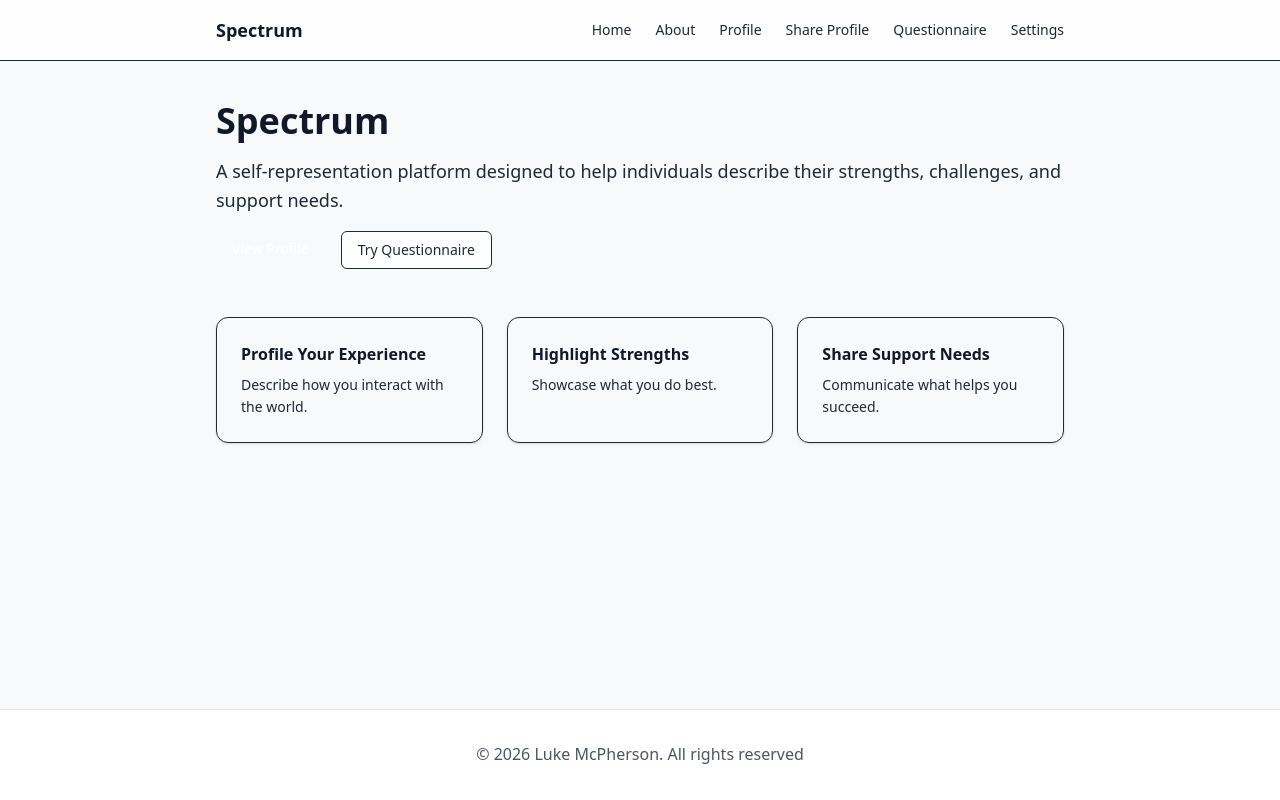
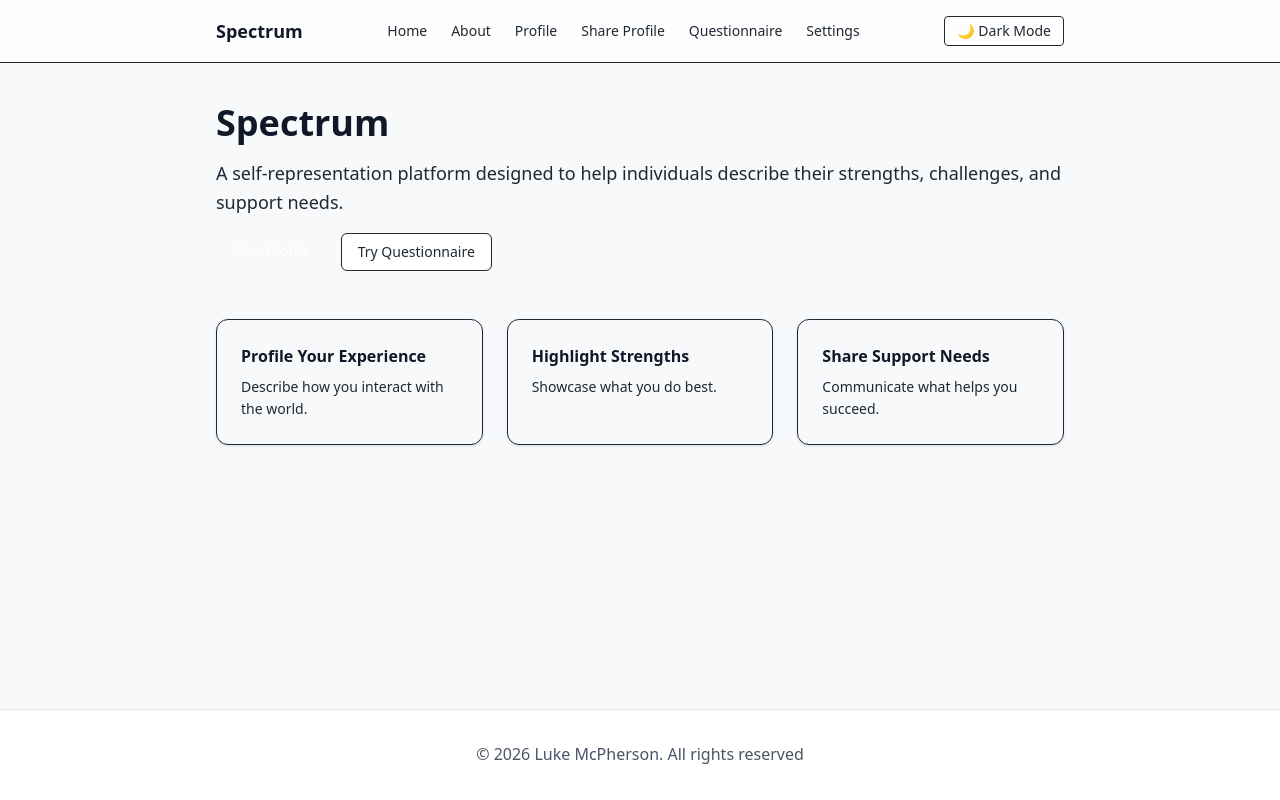
Before and after one commit to McPLuke/spectrum-app, a Next.js app in the folder spectrum-app/: page / in a window 1280 px wide. Built offline with nearby package versions, Linux system fonts and the light colour scheme.

Commit message:
Dark Mode Install
Add dark/low-stimulation mode with persistent theme toggle.

```diff
--- a/spectrum-app/src/app/globals.css
+++ b/spectrum-app/src/app/globals.css
@@ -13,6 +13,20 @@
   --border: #E5E7EB;
 }
 
+/* 🌙 Dark / Low-Stimulation Mode */
+.dark {
+  --bg: #0F172A;
+  --surface: #1E293B;
+
+  --primary: #7AA6C2;
+  --secondary: #4A6FA5;
+  --accent: #6B9EA8;
+
+  --text: #E5E7EB;
+  --muted: #9CA3AF;
+  --border: #334155;
+}
+
 @media (prefers-reduced-motion: reduce) {
   * {
     transition: none !important;
@@ -25,6 +39,10 @@
     --background: #0a0a0a;
     --foreground: #ededed;
   }
+}
+
+* {
+  transition: background-color 0.2s ease, color 0.2s ease;
 }
 
 html {
--- a/spectrum-app/src/components/layout/Header.tsx
+++ b/spectrum-app/src/components/layout/Header.tsx
@@ -1,4 +1,5 @@
 import Nav from "./Nav"
+import ThemeToggle from "@/components/ui/ThemeToggle"
 
 export default function Header() {
   return (
@@ -6,6 +7,7 @@ export default function Header() {
       <div className="max-w-4xl mx-auto px-6 py-4 flex justify-between items-center">
         <h1 className="text-lg font-semibold text-spectrum-text">Spectrum</h1>
         <Nav />
+        <ThemeToggle />
       </div>
     </header>
   )
--- /dev/null
+++ b/spectrum-app/src/components/ui/ThemeToggle.tsx
@@ -0,0 +1,16 @@
+"use client"
+
+import { useTheme } from "@/lib/hooks/useTheme"
+
+export default function ThemeToggle() {
+  const { theme, toggleTheme } = useTheme()
+
+  return (
+    <button
+      onClick={toggleTheme}
+      className="text-sm px-3 py-1 border border-spectrum-border rounded hover:bg-gray-100 dark:hover:bg-gray-700 transition"
+    >
+      {theme === "light" ? "🌙 Dark Mode" : "☀️ Light Mode"}
+    </button>
+  )
+}
--- /dev/null
+++ b/spectrum-app/src/lib/hooks/useTheme.ts
@@ -0,0 +1,31 @@
+"use client"
+
+import { useEffect, useState } from "react"
+
+export function useTheme() {
+  const [theme, setTheme] = useState<"light" | "dark">("light")
+
+  useEffect(() => {
+    const stored = localStorage.getItem("theme") as "light" | "dark" | null
+
+    if (stored) {
+      setTheme(stored)
+      document.documentElement.classList.toggle("dark", stored === "dark")
+    } else {
+      // fallback to system preference
+      const prefersDark = window.matchMedia("(prefers-color-scheme: dark)").matches
+      setTheme(prefersDark ? "dark" : "light")
+      document.documentElement.classList.toggle("dark", prefersDark)
+    }
+  }, [])
+
+  const toggleTheme = () => {
+    const newTheme = theme === "light" ? "dark" : "light"
+    setTheme(newTheme)
+
+    localStorage.setItem("theme", newTheme)
+    document.documentElement.classList.toggle("dark", newTheme === "dark")
+  }
+
+  return { theme, toggleTheme }
+}
```
